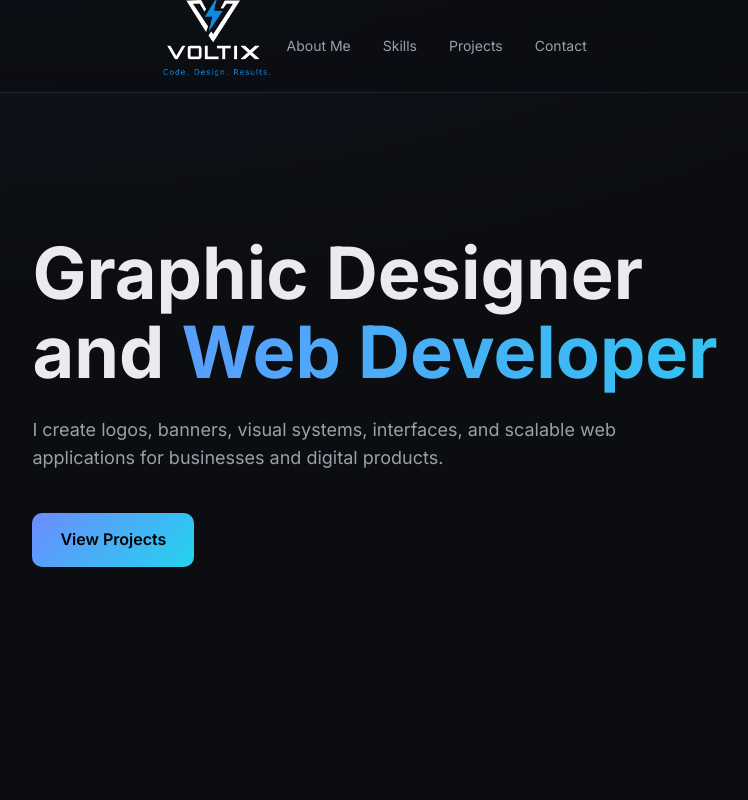
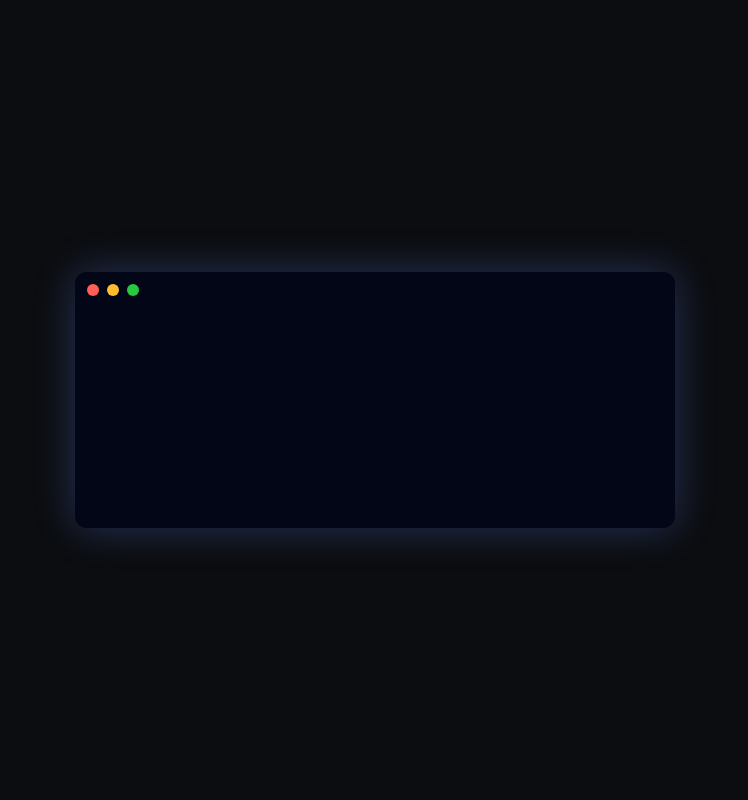
Before and after one commit to voltix-tech/voltix, a plain HTML site: page index.html in a window 1280 px wide. Shown: the top 800 px of the page, without its empty margins (265-1013 px from the left). Drawn offline with Linux system fonts and the light colour scheme.

Commit message:
index.html

```diff
--- a/index.html
+++ b/index.html
@@ -14,7 +14,7 @@
 </head>
 <body>
 
-  <!-- Terminal Loader
+  Terminal Loader
 <div id="terminal-loader">
   <div class="terminal-window">
     <div class="terminal-header">
@@ -24,7 +24,7 @@
     </div>
     <pre id="terminal-text"></pre>
   </div>
-</div> -->
+</div>
 
 
   <header>
```
